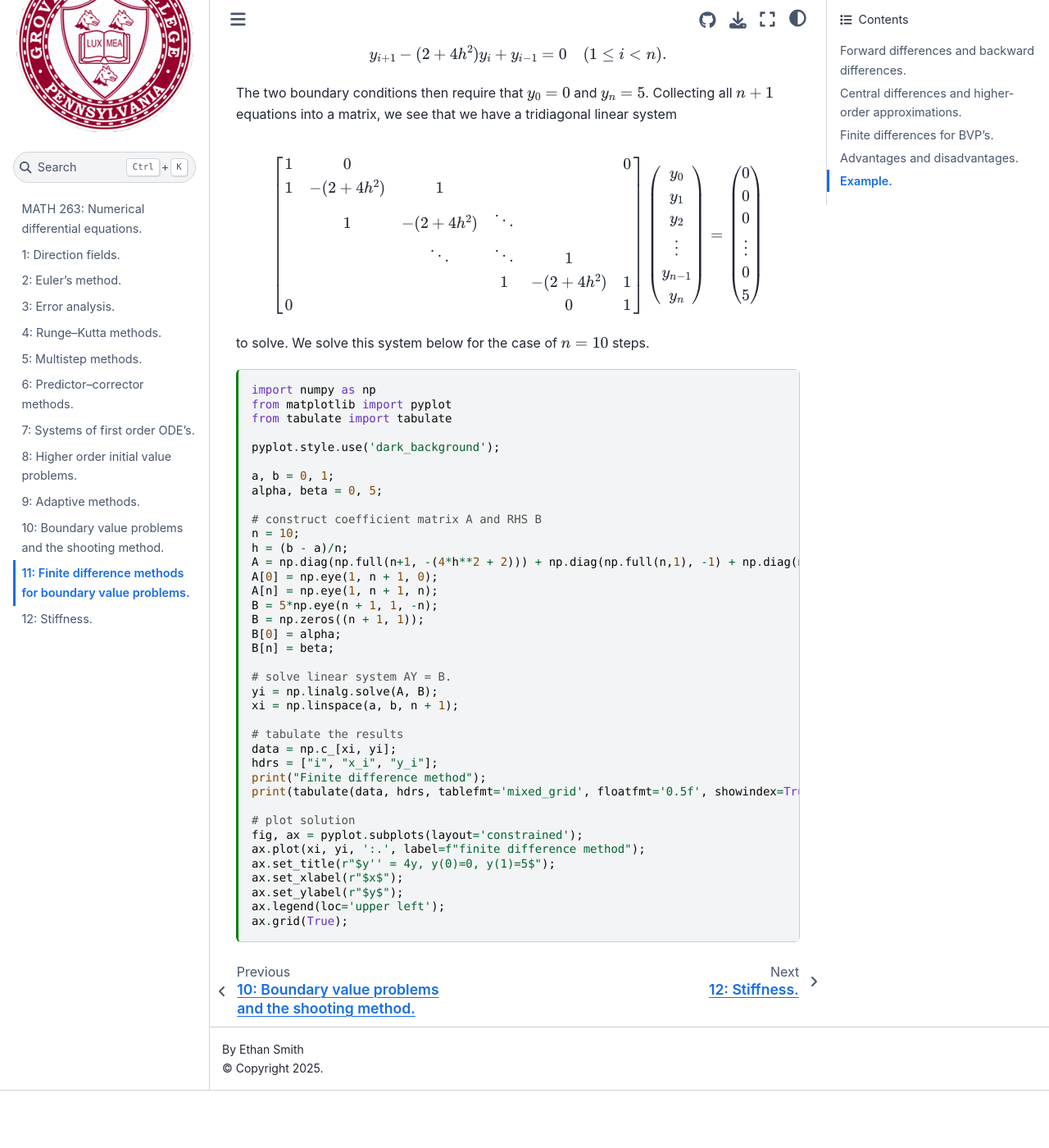
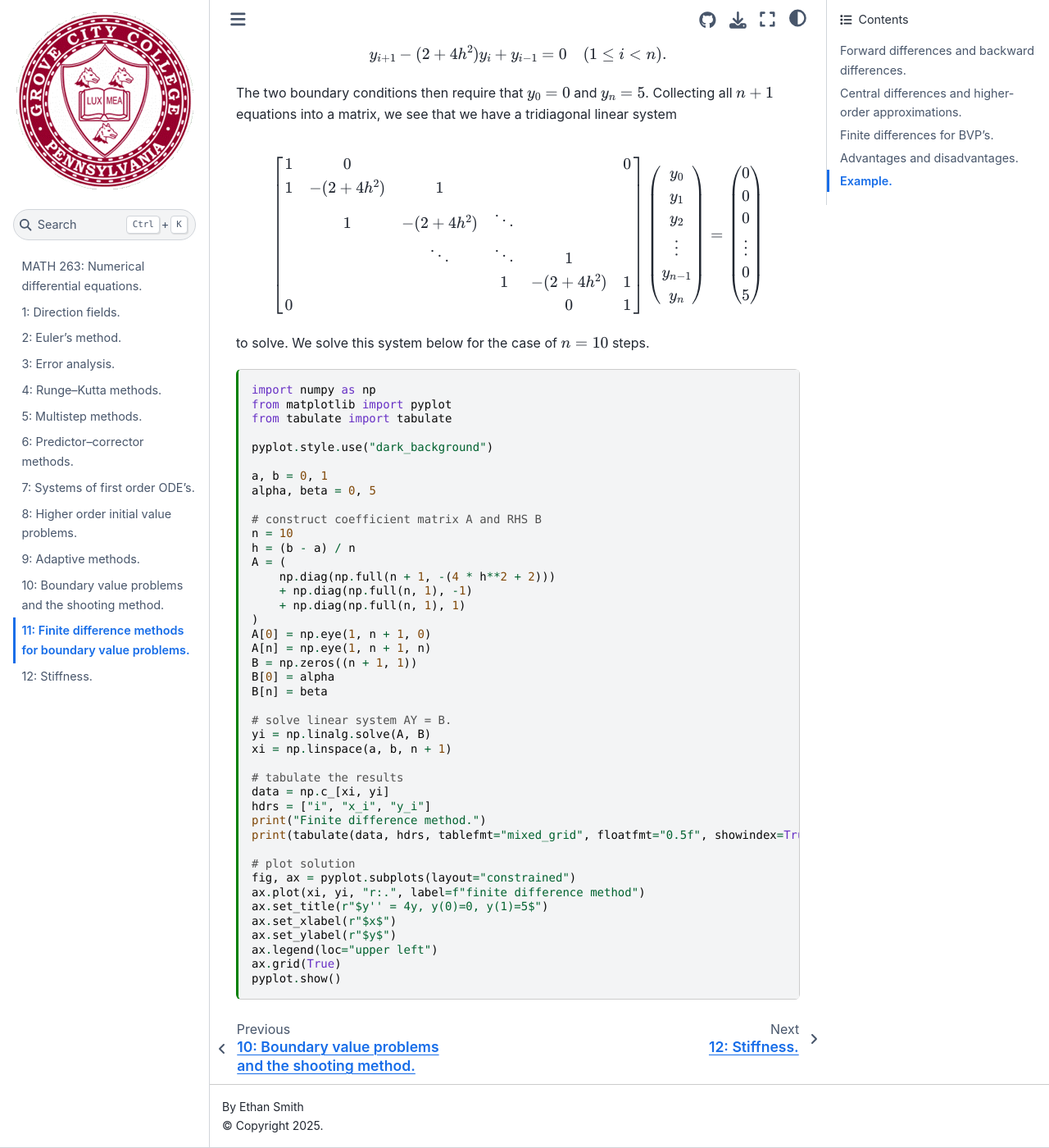
Before and after one commit to ethancsmith/math263-notes, a Jupyter Book: the page built from 11-finite_differences.md, in a window 1280 px wide and 1400 px high, scrolled down 3529 px. Shown: the whole window at 82% size. Built offline with Jupyter Book 1.0.4 settings and Sphinx 7.4.7 and the Sphinx Book theme 1.1.4, drawn with Linux system fonts in a browser that asks for light colours; before the commit the page ends 4859 px from its top, so only the background shows below that.

Commit message:
reformats code

````diff
--- a/11-finite_differences.md
+++ b/11-finite_differences.md
@@ -128,43 +128,47 @@
 to solve.
 We solve this system below for the case of $n = 10$ steps.
 
-```{code-cell}
+```{code-cell} ipython3
 import numpy as np
 from matplotlib import pyplot
 from tabulate import tabulate
 
-pyplot.style.use('dark_background');
+pyplot.style.use("dark_background")
 
-a, b = 0, 1;
-alpha, beta = 0, 5;
+a, b = 0, 1
+alpha, beta = 0, 5
 
 # construct coefficient matrix A and RHS B
-n = 10;
-h = (b - a)/n;
-A = np.diag(np.full(n+1, -(4*h**2 + 2))) + np.diag(np.full(n,1), -1) + np.diag(np.full(n,1),1);
-A[0] = np.eye(1, n + 1, 0);
-A[n] = np.eye(1, n + 1, n);
-B = 5*np.eye(n + 1, 1, -n);
-B = np.zeros((n + 1, 1));
-B[0] = alpha;
-B[n] = beta;
+n = 10
+h = (b - a) / n
+A = (
+    np.diag(np.full(n + 1, -(4 * h**2 + 2)))
+    + np.diag(np.full(n, 1), -1)
+    + np.diag(np.full(n, 1), 1)
+)
+A[0] = np.eye(1, n + 1, 0)
+A[n] = np.eye(1, n + 1, n)
+B = np.zeros((n + 1, 1))
+B[0] = alpha
+B[n] = beta
 
 # solve linear system AY = B.
-yi = np.linalg.solve(A, B);
-xi = np.linspace(a, b, n + 1);
+yi = np.linalg.solve(A, B)
+xi = np.linspace(a, b, n + 1)
 
 # tabulate the results
-data = np.c_[xi, yi];
-hdrs = ["i", "x_i", "y_i"];
-print("Finite difference method");
-print(tabulate(data, hdrs, tablefmt='mixed_grid', floatfmt='0.5f', showindex=True));
+data = np.c_[xi, yi]
+hdrs = ["i", "x_i", "y_i"]
+print("Finite difference method.")
+print(tabulate(data, hdrs, tablefmt="mixed_grid", floatfmt="0.5f", showindex=True))
 
 # plot solution
-fig, ax = pyplot.subplots(layout='constrained');
-ax.plot(xi, yi, ':.', label=f"finite difference method");
-ax.set_title(r"$y'' = 4y, y(0)=0, y(1)=5$");
-ax.set_xlabel(r"$x$");
-ax.set_ylabel(r"$y$");
-ax.legend(loc='upper left');
-ax.grid(True);
+fig, ax = pyplot.subplots(layout="constrained")
+ax.plot(xi, yi, "r:.", label=f"finite difference method")
+ax.set_title(r"$y'' = 4y, y(0)=0, y(1)=5$")
+ax.set_xlabel(r"$x$")
+ax.set_ylabel(r"$y$")
+ax.legend(loc="upper left")
+ax.grid(True)
+pyplot.show()
 ```
````
Also changed, not shown: 10-shooting_method.md (+4 -4 lines).
